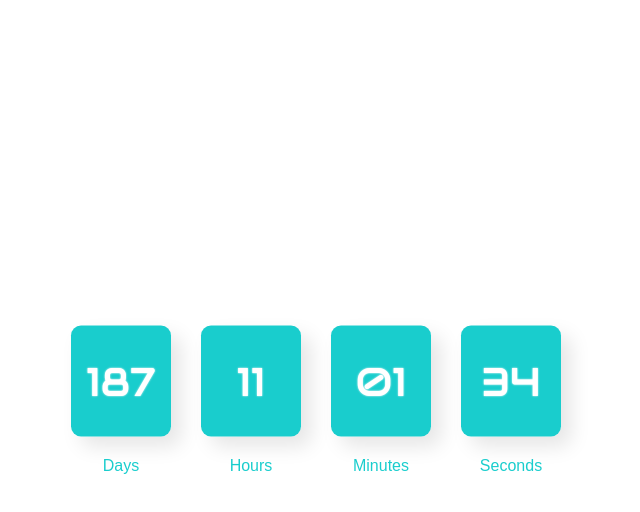
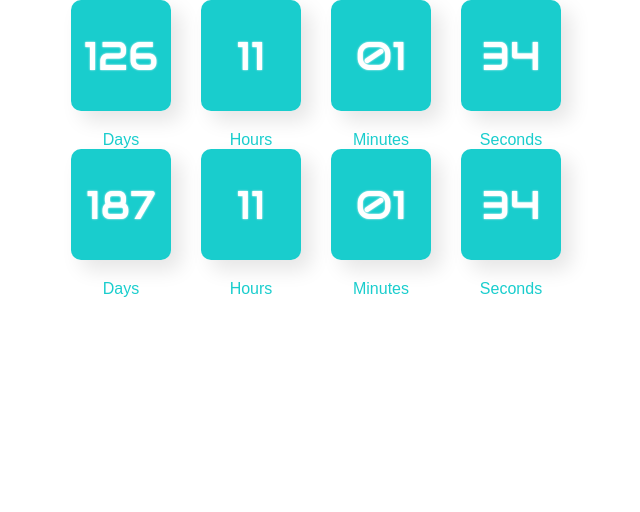
Before and after one commit to Mykhailo-Gogol/goit-js-hw-11-timer, a plain HTML site: page index.html in a window 1280 px wide. Shown: the whole page, without its empty margins (324-964 px from the left). Drawn offline with Linux system fonts and the light colour scheme.

Commit message:
Додає працюючий класс і новий екземпляр CountdownTimer, стилі

```diff
--- a/index.html
+++ b/index.html
@@ -12,6 +12,7 @@
     />
   </head>
   <body>
+    <!-- timer-1 -->
     <div class="timer" id="timer-1">
       <div class="field">
         <span class="value" data-value="days"></span>
@@ -33,6 +34,28 @@
         <span class="label">Seconds</span>
       </div>
     </div>
+
+    <!-- timer 2 -->
+
+    <div class="timer" id="timer-2">
+      <div class="field">
+        <span class="value" data-value="days"></span>
+        <span class="label">Days</span>
+      </div>
+      <div class="field">
+        <span class="value" data-value="hours"></span>
+        <span class="label">Hours</span>
+      </div>
+      <div class="field">
+        <span class="value" data-value="mins"></span>
+        <span class="label">Minutes</span>
+      </div>
+      <div class="field">
+        <span class="value" data-value="secs"></span>
+        <span class="label">Seconds</span>
+      </div>
+    </div>
+
     <script src="./index.js"></script>
   </body>
 </html>
--- a/index.js
+++ b/index.js
@@ -10,10 +10,18 @@ class CountdownTimer {
   }
 
   start() {
-    const daysRef = document.querySelector("[data-value='days']");
-    const hoursRef = document.querySelector("[data-value='hours']");
-    const minsRef = document.querySelector("[data-value='mins']");
-    const secsRef = document.querySelector("[data-value='secs']");
+    const daysRef = document.querySelector(
+      `#${this.selector.id} [data-value='days']`
+    );
+    const hoursRef = document.querySelector(
+      `#${this.selector.id} [data-value='hours']`
+    );
+    const minsRef = document.querySelector(
+      `#${this.selector.id} [data-value='mins']`
+    );
+    const secsRef = document.querySelector(
+      `#${this.selector.id} [data-value='secs']`
+    );
 
     const targetDate = Date.parse(this.targetDate);
 
@@ -43,4 +51,6 @@ class CountdownTimer {
   }
 }
 
-const timer = new CountdownTimer("#timer-1", "Jul 21, 2021");
+const timer = new CountdownTimer("#timer-1", "May 21, 2021");
+
+const timer2 = new CountdownTimer("#timer-2", "Jul 21, 2021");
--- a/style.css
+++ b/style.css
@@ -11,10 +11,8 @@ body {
 .timer {
   display: flex;
   width: fit-content;
-  position: absolute;
-  left: 50%;
-  top: 50%;
-  transform: translate(-50%, -50%);
+  margin-left: auto;
+  margin-right: auto;
 }
 
 .field {
```
